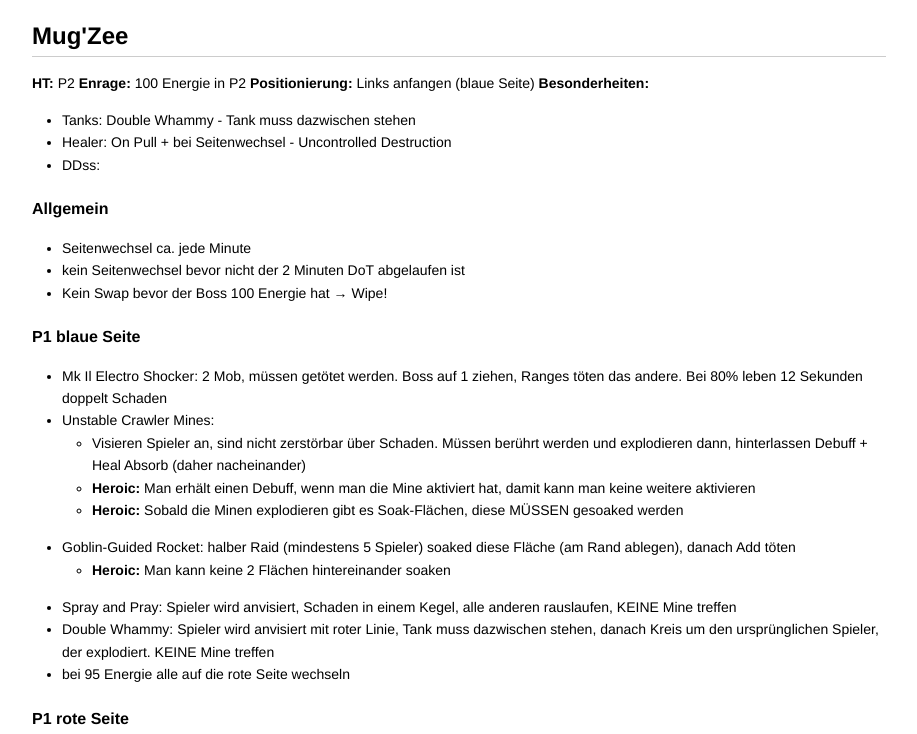
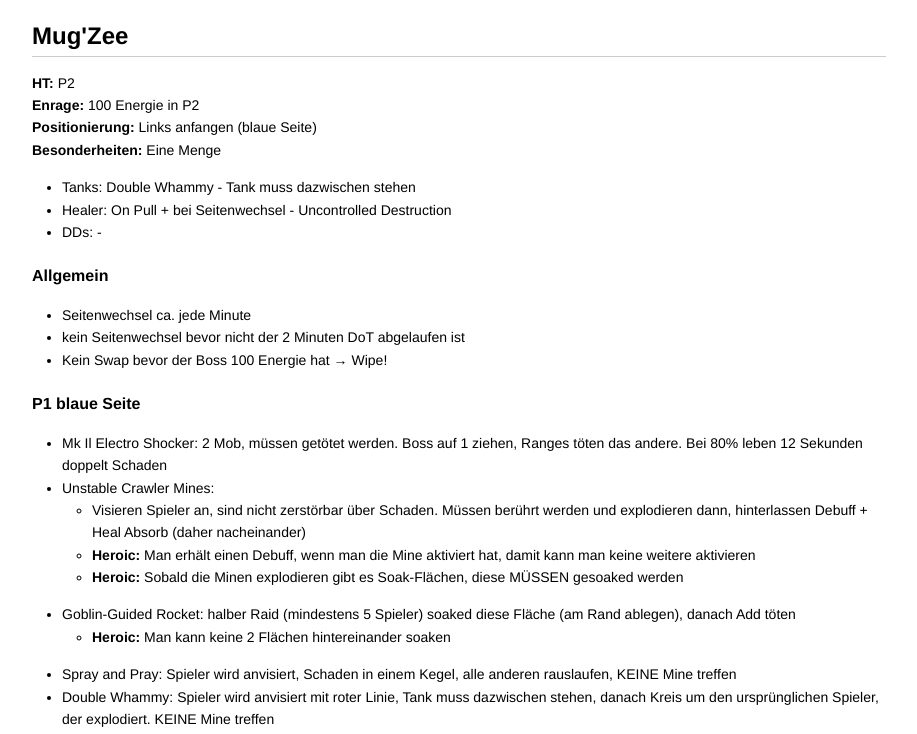
Before and after one commit to keeperxy/wow-things, a plain HTML site: page page/Liberation of Undermine.html in a window 1280 px wide. Shown: the part 5344-6078 px from the top of the page, without its empty margins (181-1098 px from the left). Drawn offline with Linux system fonts and the light colour scheme.

Commit message:
We'll figure it out on Monday

```diff
--- a/page/Liberation of Undermine.html
+++ b/page/Liberation of Undermine.html
@@ -784,15 +784,15 @@
 
 <h2 id="toc_22">Mug&#39;Zee</h2>
 
-<p><strong>HT:</strong> P2
-<strong>Enrage:</strong>  100 Energie in P2
-<strong>Positionierung:</strong>  Links anfangen (blaue Seite)
-<strong>Besonderheiten:</strong>  </p>
+<p><strong>HT:</strong> P2<br>
+<strong>Enrage:</strong>  100 Energie in P2<br>
+<strong>Positionierung:</strong>  Links anfangen (blaue Seite)<br>
+<strong>Besonderheiten:</strong>  Eine Menge</p>
 
 <ul>
 <li>Tanks: Double Whammy - Tank muss dazwischen stehen</li>
 <li>Healer:  On Pull + bei Seitenwechsel - Uncontrolled Destruction</li>
-<li>DDss:<br></li>
+<li>DDs: - </li>
 </ul>
 
 <h4 id="toc_23">Allgemein</h4>
@@ -840,6 +840,7 @@
 </ul></li>
 <li>Stormfury Finger Gun (Sturmzornfingerpistole): Spieler wird anvisiert und in einem Kegel erfolgt Schaden. Der anvisierte Spieler muss stehen bleiben, alle anderen raus laufen</li>
 <li>Molten Gold Knuckles (Flüssiggoldschlagring): Tank wird davon getroffen, zurück geschleudert. Er muss den Debuff &quot;ablaufen&quot; und hinterlässt hier eine goldene Spur.</li>
+<li>bei 95 Energie alle auf die blaue Seite wechseln</li>
 </ul>
 
 <h4 id="toc_26">Intermission</h4>
```
Also changed, not shown: 1 other file.
